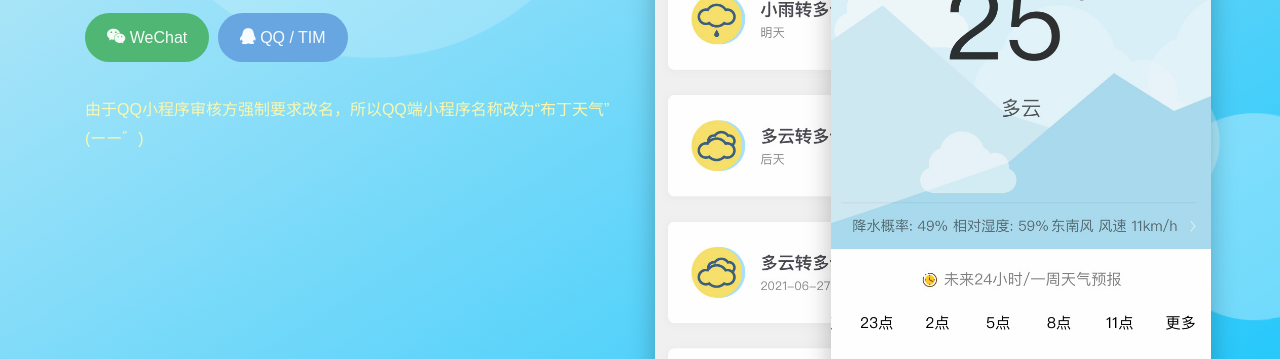
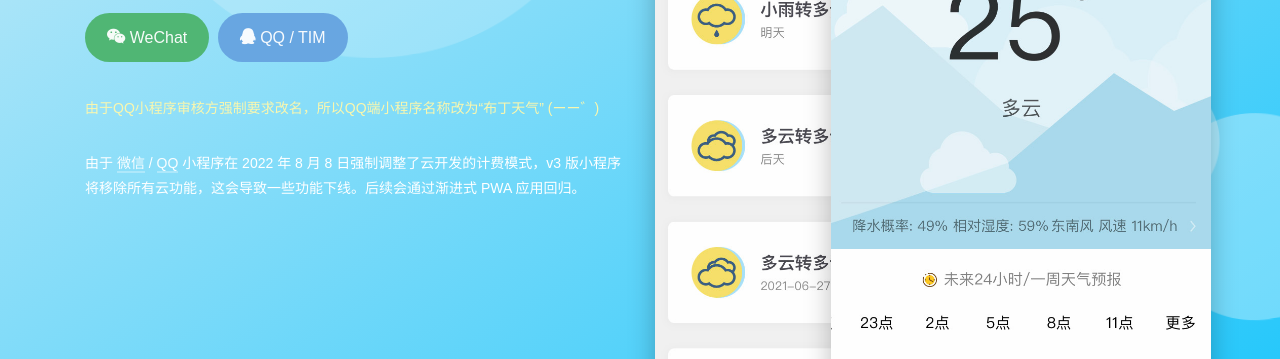
Before and after one commit to pudding0503/get-cityweather, a plain HTML site: page index.html in a window 1280 px wide. Shown: the part 441-800 px from the top of the page. Drawn offline with Linux system fonts and the light colour scheme; files whose address does not match are found by name.

Commit message:
update for v3

```diff
--- a/index.html
+++ b/index.html
@@ -86,7 +86,8 @@
 					<p> <a class="btn btn-wechat wxminipp"><i class="icon-wechat"></i> WeChat</a>
 						<a class="btn btn-qq qqminipp"><i class="icon-qq"></i> QQ / TIM</a>
 					</p>
-					<p id="lang18" style="color: #FAF7AE;">由于QQ小程序审核方强制要求改名，所以QQ端小程序名称改为“布丁天气” (ーー゛)</p>
+					<p id="lang18" style="font-size: 14px; color: #FAF7AE;">由于QQ小程序审核方强制要求改名，所以QQ端小程序名称改为“布丁天气” (ーー゛)</p>
+					<p id="lang19" style="font-size: 14px; color: #fff;">由于 <a href="https://developers.weixin.qq.com/community/minihome/doc/0000a680588d3891fa2ec250c51401" target="_blank">微信</a> / <a href="https://cloud.tencent.com/document/faq/876/76378" target="_blank">QQ</a> 小程序在 2022 年 8 月 8 日强制调整了云开发的计费模式，v3 版小程序将移除所有云功能，这会导致一些功能下线。后续会通过渐进式 PWA 应用回归。</p>
 				</div>
 			</div>
 			<div class="col-md-6 col-sm-6">
@@ -262,6 +263,7 @@
 			document.getElementById("lang16").innerHTML = lang16[lang_flag]
 			document.getElementById("lang17").innerHTML = lang17[lang_flag]
 			document.getElementById("lang18").innerHTML = lang18[lang_flag]
+			document.getElementById("lang19").innerHTML = lang19[lang_flag]
         }
 
 		let lang1 = ["获取城市天气小程序", "Get CityWeather"];
@@ -282,6 +284,7 @@
 		let lang16 = ["用心倾听", "Good to Talk"];
 		let lang17 = ["在个人中心可以看见问题反馈，你可以在这里和开发者进行交流互动。", "You can see the issue feedback in the personal center, where you can communicate and interact with the developers."];
 		let lang18 = ["由于QQ小程序审核方强制要求改名，所以QQ端小程序名称改为“布丁天气” (ーー゛)", "Because the QQ applet reviewer forced to change the name, so the QQ applet name to Pudding Weather (ーー゛)"];
+		let lang19 = ["由于 <a href='https://developers.weixin.qq.com/community/minihome/doc/0000a680588d3891fa2ec250c51401' target='_blank'>微信</a> / <a href='https://cloud.tencent.com/document/faq/876/76378' target='_blank'>QQ</a> 小程序在 2022 年 8 月 8 日强制调整了云开发的计费模式，v3 版小程序将移除所有云功能，这会导致一些功能下线。后续会通过渐进式 PWA 应用回归。", "Due to the official adjustment of the cloudbase billing for <a href='https://developers.weixin.qq.com/community/minihome/doc/0000a680588d3891fa2ec250c51401' target='_blank'>WeChat</a> and <a href='https://cloud.tencent.com/document/faq/876/76378' target='_blank'>QQ</a> mini programs on August 8, 2022, v3 mini program will remove all cloud development features, which will cause some features to go offline. Later returned via PWA."];
 	</script>
 
 	<script type="text/javascript" src="js/sweetalert.min.js"></script>
```
